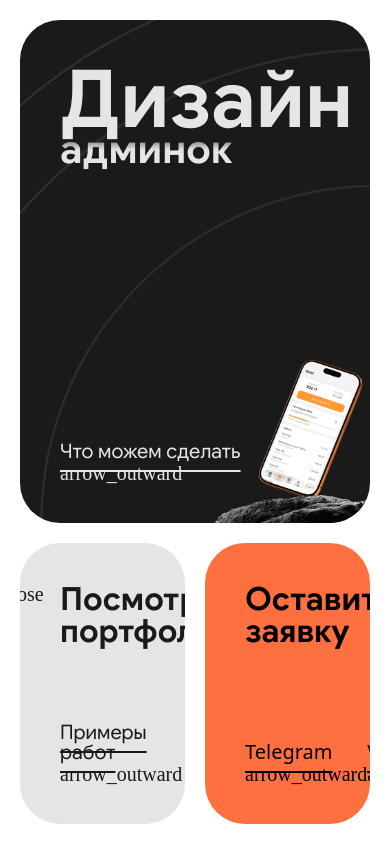
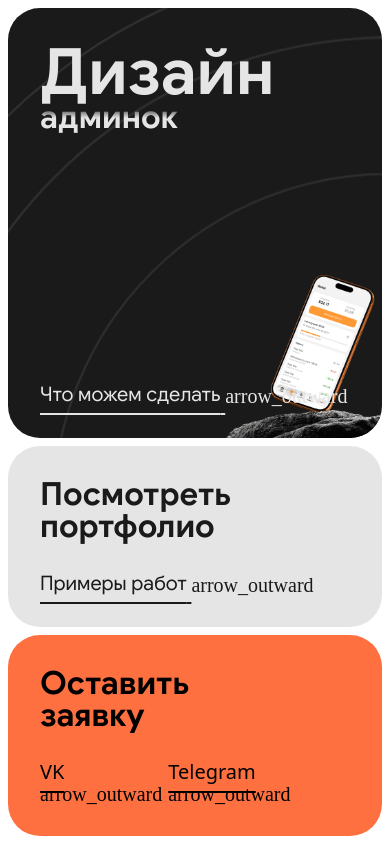
Before and after one commit to vasilchenkoid/bs-service, a website: page src/index.html in a window 390 px wide. Drawn offline with nearby package versions, Linux system fonts and the light colour scheme; files that its build step writes are made by us from their sources; a web font is replaced by a local one.

Commit message:
added phone responsive

```diff
--- a/src/index.html
+++ b/src/index.html
@@ -110,12 +110,12 @@
 				<h2 class="text-style-display-h3-bolder">Оставить <br>заявку</h2>
 
 				<div class="card__actions">
+					<a class="link text-style-display-h4" href="https://vk.me/vasilchenkoid">
+						<span>VK</span>
+						<i class="icon">arrow_outward</i>
+					</a>
 					<a class="link text-style-display-h4" href="https://t.me/vasilchenkoid">
 						<span>Telegram</span>
-						<i class="icon">arrow_outward</i>
-					</a>
-					<a class="link text-style-display-h4" href="https://vk.me/vasilchenkoid">
-						<span>VK</span>
 						<i class="icon">arrow_outward</i>
 					</a>
 				</div>
--- a/src/scss/config/_typography.scss
+++ b/src/scss/config/_typography.scss
@@ -26,8 +26,8 @@ $typography: (
 		variants: (
 			h4: (size: clamp(1.25rem, 2.5vw, 3rem),  lh: 1), // 20 - 2.5% - 48
 			h3: (size: clamp(2rem,    4vw,   5rem),  lh: 1), // 32 - 4% - 80
-			h2: (size: clamp(2.5rem,  5vw,   6rem),  lh: 1), // 40 - 5% - 96
-			h1: (size: clamp(5rem,    10vw,  12rem), lh: 1)  // 80 - 10% - 192
+			h2: (size: clamp(2rem,    5vw,   6rem),  lh: 1), // 32 - 5% - 96
+			h1: (size: clamp(4rem,    10vw,  12rem), lh: 1)  // 64 - 10% - 192
 		)
 	),
 	code: (
--- a/src/scss/main.scss
+++ b/src/scss/main.scss
@@ -1,8 +1,23 @@
+:root {
+    --page-space: 20px;
+    --card-space: 40px;
+    --slider-space: 20px;
+
+    @media (width < 640px) {
+		--page-space: 8px;
+        --card-space: 32px;
+	}
+
+    @media (width < 1000px) {
+		--slider-space: 8px;
+	}
+}
+
 .page {
     display: flex;
-    gap: 20px;
+    gap: var(--page-space);
     min-height: 100dvh;
-    padding: 20px;
+    padding: var(--page-space);
 
     @media (width < 1000px) {
 		flex-direction: column;
@@ -10,13 +25,17 @@
 
     &__main {
         display: flex;
-        gap: 20px;
+        gap: var(--page-space);
         min-width: 0;
-        min-height: calc(50vw / 1.2 + 40px);
+        min-height: calc(50vw / 1.2 + var(--card-space));
         transition-property: flex, display;
         transition-duration: var(--bs-motion-duration-medium);
         transition-timing-function: ease-in-out;
         transition-behavior: allow-discrete;
+
+        @media (width < 640px) {
+            min-height: 100vw;
+        }
 
         @media (width < 1000px) {
             flex: 1 1 0;
@@ -38,12 +57,16 @@
 
     &__aside {
         display: flex;
-        gap: 20px;
+        flex-direction: column;
+        gap: var(--page-space);
         min-width: 0;
+
+        @media (640px <= width < 1000px) {
+            flex-direction: row;
+        }
 
         @media (width >= 1000px) {
             flex: 4;
-            flex-direction: column;
         }
 
         @media (prefers-reduced-motion: no-preference) and (width >= 1000px) {
@@ -77,7 +100,7 @@
 .card {
     position: relative;
     min-width: 0;
-    border-radius: 40px;
+    border-radius: var(--card-space);
     background-color: var(--bs-color-surface-secondary-solid);
     overflow: hidden;
 
@@ -135,10 +158,10 @@
         flex-direction: column;
         align-items: start;
         justify-content: space-between;
-        gap: 40px;
+        gap: var(--card-space);
         width: 100%;
         height: 100%;
-        padding: 40px;
+        padding: var(--card-space);
 
         &_hidden {
             align-items: stretch;
@@ -149,7 +172,7 @@
     &__header {
         display: flex;
         justify-content: space-between;
-        gap: 40px;
+        gap: var(--card-space);
     }
 
     &__body {
@@ -164,9 +187,8 @@
 }
 
 .slider {
-    --item-space: 20px;
-    height: calc(var(--bs-typography-display-h2-size) * var(--bs-typography-display-h2-lh) + var(--item-space) * 2);
-    margin-block: calc(-1 * var(--item-space));
+    height: calc(var(--bs-typography-display-h2-size) * var(--bs-typography-display-h2-lh) + var(--slider-space) * 2);
+    margin-block: calc(-1 * var(--slider-space));
     -webkit-mask-image: linear-gradient(to bottom, transparent 0%, black 25%, black 75%, transparent 100%);
     mask-image: linear-gradient(to bottom, transparent 0%, black 25%, black 75%, transparent 100%);
     overflow: hidden;
@@ -179,7 +201,7 @@
     }
 
     &__item {
-        padding-block: var(--item-space);
+        padding-block: var(--slider-space);
     }
 }
 
```
Also changed, not shown: docs/index.html (+4 -4 lines), docs/css/bs-service.css, docs/css/bs-service.min.css, docs/css/main.css, docs/css/main.min.css, 3 other files.
